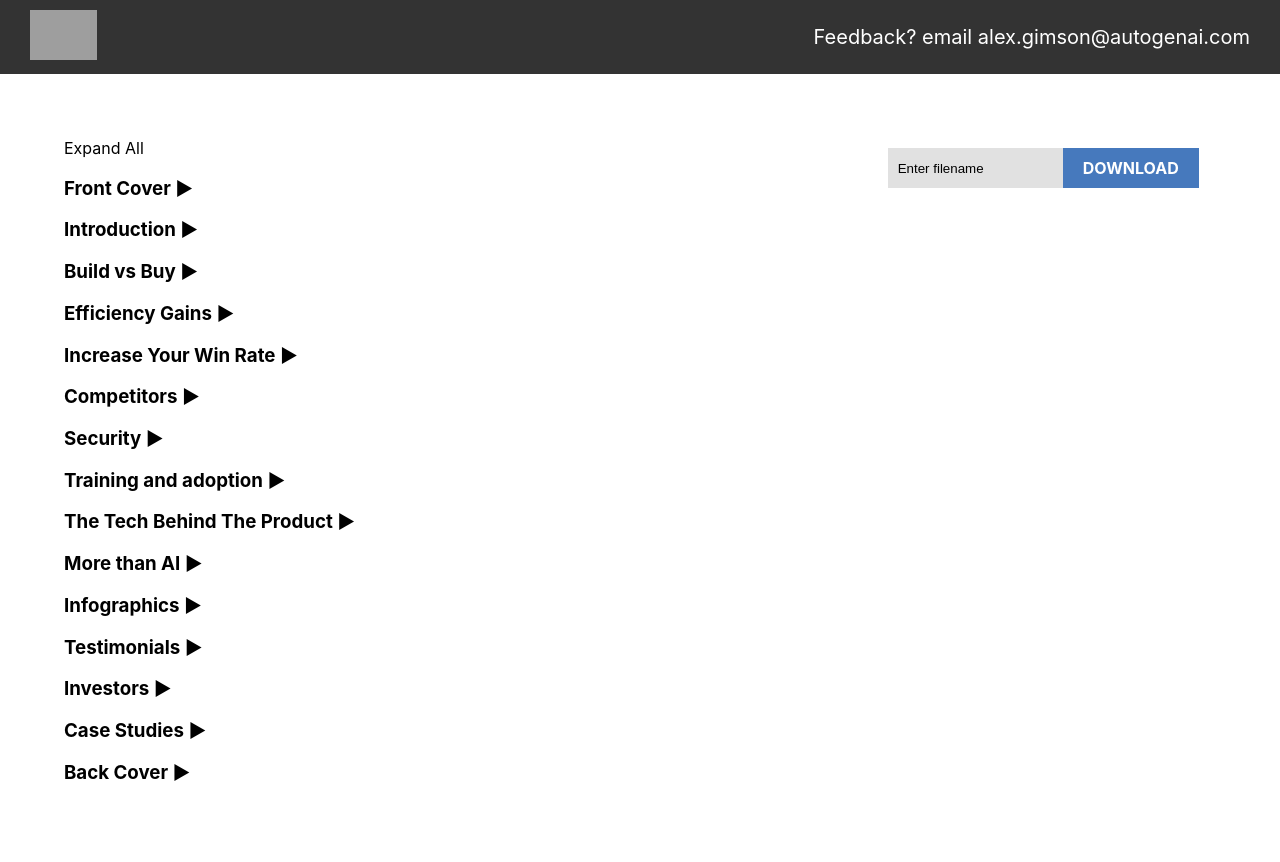
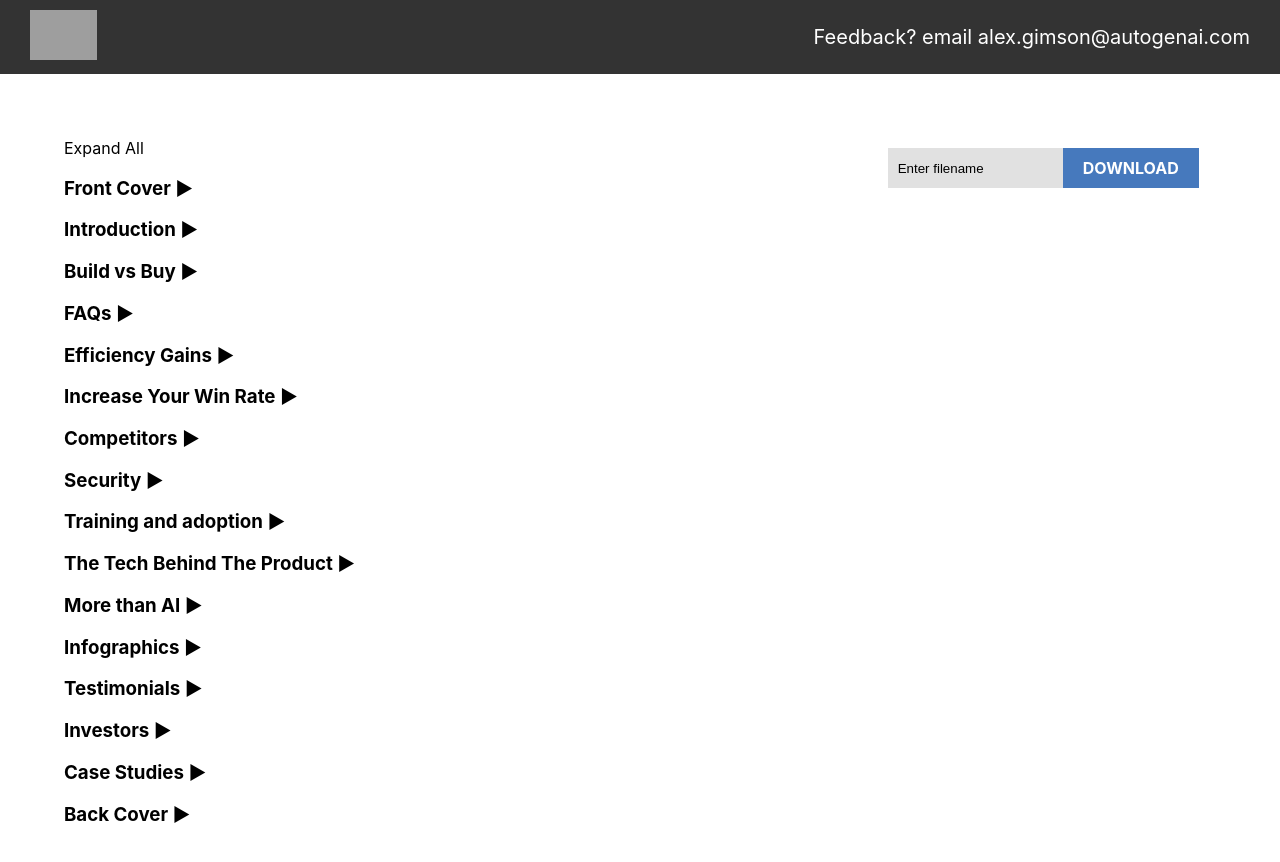
Before and after one commit to alexandergimson/autogenai_pdf_brochure_us, a React (Create React App) app: page / in a window 1280 px wide. Shown: the top 862 px of the page. Built offline with nearby package versions, Linux system fonts and the light colour scheme; grey boxes are pictures that could not be loaded.

Commit message:
adds technical faqs

```diff
--- a/src/pdfConfig.js
+++ b/src/pdfConfig.js
@@ -11,6 +11,9 @@ const pdfCategories = {
     "Build vs Buy": [
         { name: "Build vs buy 1", path: "pdfs/build_vs_buy/Build_Vs_Buy_1.pdf" },
         { name: "Build vs buy 2", path: "pdfs/build_vs_buy/Build_Vs_Buy_2.pdf" },
+    ],
+    "FAQs": [
+        { name: "Technical FAQs", path: "pdfs/FAQs/Technical_FAQs.pdf" },
     ],
     "Efficiency Gains": [
         { name: "Enterprise", path: "pdfs/efficiency_gains/Enterprise.pdf" },
```
Also changed, not shown: 1 other file (tests, documents, lock files or other folders).
